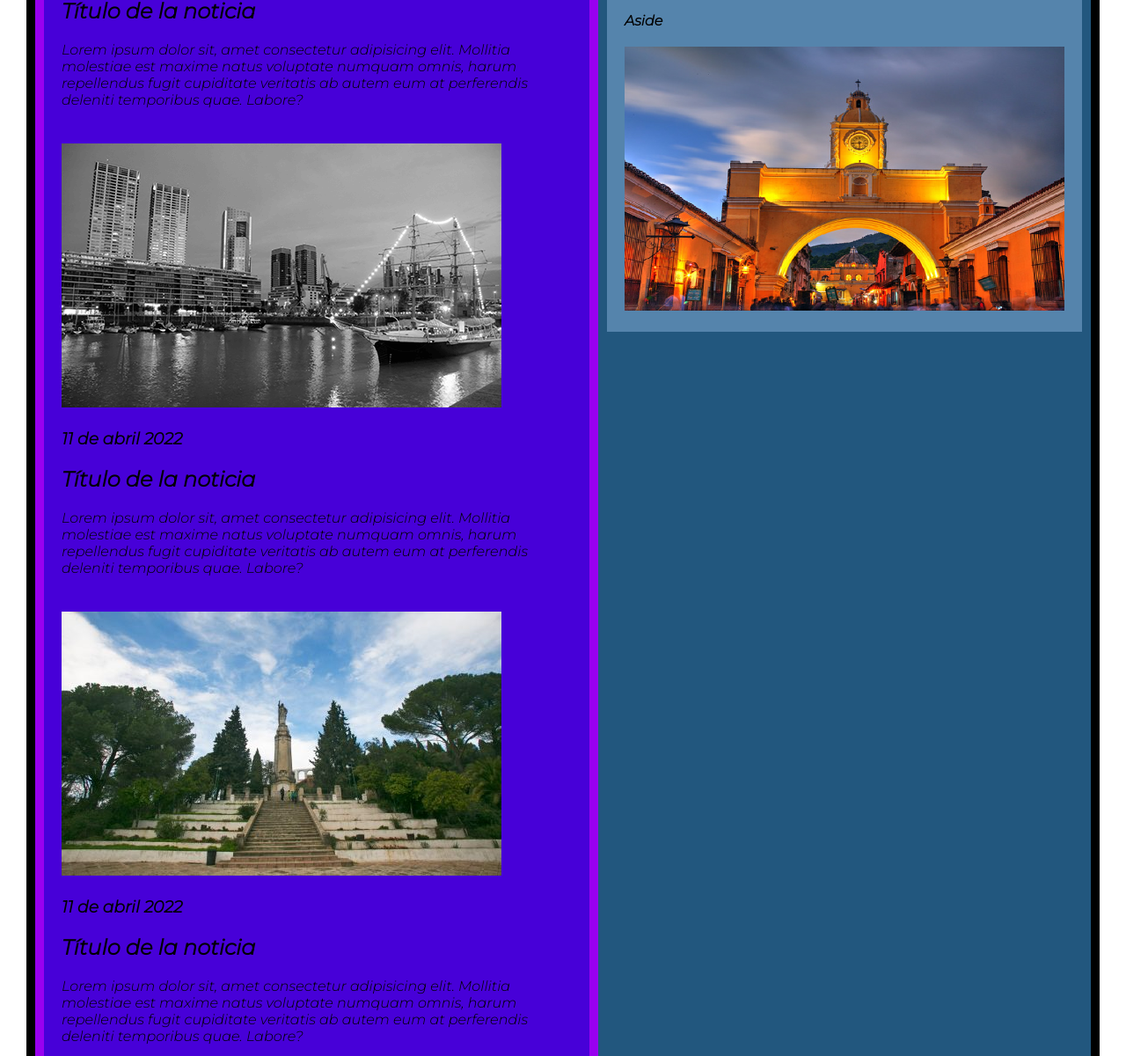
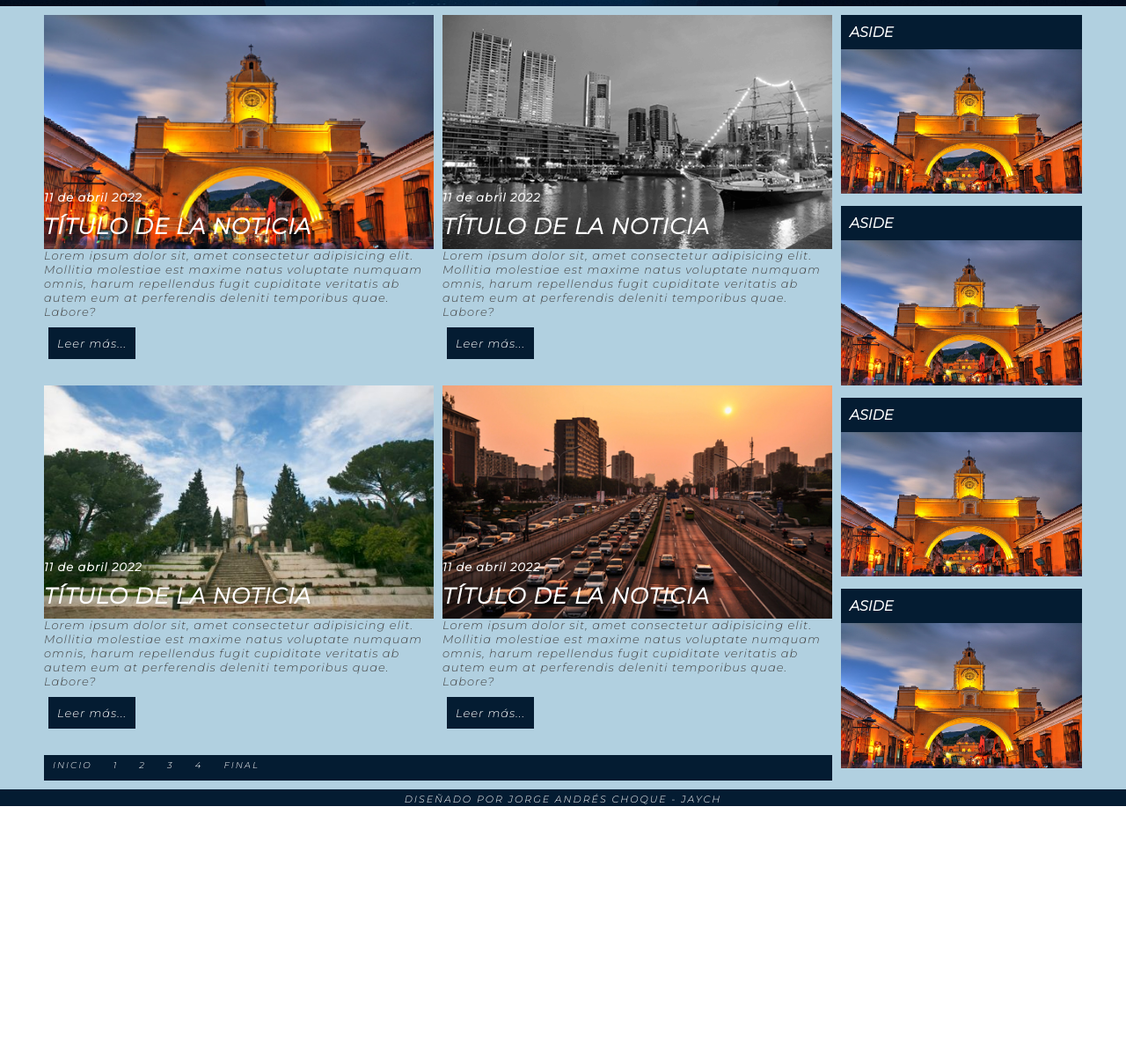
Before and after one commit to Jorge-JayCh/Sitio-Web-Responsive, a plain HTML site: page index.html in a window 1280 px wide. Shown: the part 793-1993 px from the top of the page at 88% size. After the commit the page ends 1709 px from the top, so only its background shows below. Drawn offline with Linux system fonts and the light colour scheme.

Commit message:
Recursos y contenidos terminados

```diff
--- a/estilos.css
+++ b/estilos.css
@@ -2,7 +2,7 @@
     /* margin: 10px;
     padding: 10px; */
     margin: 0px;
-    padding: 10px;
+    padding: 0px;
     box-sizing: border-box;
 }
 
@@ -15,7 +15,12 @@ a {
 }
 .padre {
     display: flex;
+    /* height: 100%; */
+    background: #B1D0E0;
     flex-flow: column nowrap;
+}
+.margen-interno {
+    padding: 0 50px;
 }
 
     .header {
@@ -23,6 +28,7 @@ a {
         background-position: center;
         background-attachment: contain;
         background-size: cover;
+        height: 100vh;
         display: flex;
         flex-flow: column nowrap;
     }
@@ -78,46 +84,121 @@ a {
                     color: #929191;
                 }
         .texto-principal {
-            background: #FEB139;
+            /* background: #f07b3f; */
+            background: rgba(0,0,0,.3);
+            height: 100%;
+            display: flex;
+            align-items: center;
+
         }
             h1{
-                background: #F6F54D;
+                /* background: #F6F54D; */
+                font-family: 'Lora', serif;
+                font-size: 21px;
+                color: #fff;
+                font-weight: 300;
+                text-align: center;
+                line-height: 1.6;
             }
 
     .section {
-        background: #000;
+        /* background: #041C32; */
+        background: #B1D0E0;
+
         display: flex;
     }
         .articulos {
-            background: #9900F0;
-            flex: 2 1 auto;
+            /* background: #9900F0; */
+            background: #B1D0E0;
+            flex: 2 1 140%;
             display: flex;
             flex-flow: row wrap;
         }
             .article {
-                background: #4700D8;
+                color: #444;
+                font-size: 13px;
+                letter-spacing: 1px;
+                margin: 10px 10px 0 0px;
                 flex: 1 1 40%;
+                background: #B1D0E0;
             }
+            .article img {
+                width: 100%;
+            }
+            .article a {
+                color: #fff;
+                font-size: 13px;
+                padding: 10px;
+                background: #041C32;
+                margin: 10px 5px;
+                display: inline-block;
+            }
+            .article a:hover {
+                background: #064663;
+            }
+                h3 {
+                    color: #fff;
+                    font-size: 13px;
+                    padding: 10px 0;
+                    margin-top: -80px;
+                }
+                h2 {
+                    color: #fff;
+                    font-size: 25px;
+                    text-transform: uppercase;
+                    padding: 0px 0 10px 0;
+
+                }
             .navegacion {
-                background: #F900BF;
+                background: #041C32;
+                margin: 10px 10px 0 0px;
                 flex: 1 1 100%;
             }
+            .navegacion a {
+                color: #fff;
+                font-size: 10px;
+                text-transform: uppercase;
+                padding: 0 10px;
+                letter-spacing: 2px;
+            }
+
+
         .aside {
-            background: #22577E;
+            background: #B1D0E0;
             flex: 1 1 auto;
+            /* margin: 10px 5px 10px 0; */
+        }
+        .aside img {
+            width: 100%;
         }
             .publicidad {
-                background: #5584AC;
+                background: #B1D0E0;
+                margin: 10px 0px 10px 0;            }
+            h4 {
+                color: #fff;
+                margin-top: 10px;
+                background: #041C32;
+                padding: 10px;
+                text-transform: uppercase;
+
             }
-
     .footer {
-        background: #000;
+        background: #041C32;
         display: flex;
         justify-content: center;
+        margin-top: 10px;
     }
         .pie {
-            background: #8D8DAA;
-            width: 300px;
+            /* background: #8D8DAA; */
+            /* width: 300px; */
+            text-align: center;
+        }
+        .pie a {
+            color: #fff;
+            font-size: 11px;
+            text-transform: uppercase;
+            padding: 0 10px;
+            letter-spacing: 2px;
         }
 
 @media all and (max-width: 800px) {
--- a/index.html
+++ b/index.html
@@ -15,7 +15,7 @@
     <div class="padre">
 
         <header class="header">
-            <div class="menu">
+            <div class="menu margen-interno">
                 <div class="logo">
                     <a href="index.html">
                         Logo Corporativo
@@ -38,36 +38,40 @@
                 </div>
             </div>
 
-            <div class="texto-principal">
+            <div class="texto-principal margen-interno">
                 <h1>Lorem ipsum dolor sit amet consectetur, adipisicing elit. Quam hic exercitationem ea repudiandae in vel, vitae tempora. Et vero dolore repudiandae numquam veniam obcaecati, illum repellendus cum architecto consectetur eius dicta nam ullam quasi fugit rem, odio autem! Laudantium nisi quas sed excepturi consectetur esse quisquam blanditiis a facilis cupiditate!</h1>
             </div>
         </header>
 
-        <section class="section">
+        <section class="section margen-interno">
             <div class="articulos">
                 <article class="article">
                     <img src="images/p-1.png" alt="">
                     <h3>11 de abril 2022</h3>
                     <h2>Título de la noticia</h2>
                     <p>Lorem ipsum dolor sit, amet consectetur adipisicing elit. Mollitia molestiae est maxime natus voluptate numquam omnis, harum repellendus fugit cupiditate veritatis ab autem eum at perferendis deleniti temporibus quae. Labore?</p>
+                    <a href="#">Leer más...</a>
                 </article>
                 <article class="article">
                     <img src="images/p-2.png" alt="">
                     <h3>11 de abril 2022</h3>
                     <h2>Título de la noticia</h2>
                     <p>Lorem ipsum dolor sit, amet consectetur adipisicing elit. Mollitia molestiae est maxime natus voluptate numquam omnis, harum repellendus fugit cupiditate veritatis ab autem eum at perferendis deleniti temporibus quae. Labore?</p>
+                    <a href="#">Leer más...</a>
                 </article>
                 <article class="article">
                     <img src="images/p-3.jpg" alt="">
                     <h3>11 de abril 2022</h3>
                     <h2>Título de la noticia</h2>
                     <p>Lorem ipsum dolor sit, amet consectetur adipisicing elit. Mollitia molestiae est maxime natus voluptate numquam omnis, harum repellendus fugit cupiditate veritatis ab autem eum at perferendis deleniti temporibus quae. Labore?</p>
+                    <a href="#">Leer más...</a>
                 </article>
                 <article class="article">
                     <img src="images/p-4.jpg" alt="">
                     <h3>11 de abril 2022</h3>
                     <h2>Título de la noticia</h2>
                     <p>Lorem ipsum dolor sit, amet consectetur adipisicing elit. Mollitia molestiae est maxime natus voluptate numquam omnis, harum repellendus fugit cupiditate veritatis ab autem eum at perferendis deleniti temporibus quae. Labore?</p>
+                    <a href="#">Leer más...</a>
                 </article>
 
                 <nav class="navegacion">
@@ -89,12 +93,20 @@
                     <h4>Aside</h4>
                     <img src="images/p-1.png" alt="">
                 </div>
+                <div class="publicidad">
+                    <h4>Aside</h4>
+                    <img src="images/p-1.png" alt="">
+                </div>
+                <div class="publicidad">
+                    <h4>Aside</h4>
+                    <img src="images/p-1.png" alt="">
+                </div>
             </aside>
         </section>
 
-        <footer class="footer">
+        <footer class="footer margen-interno">
             <nav class="pie">
-                <a href="#">Diseñado por Jorge Andrés Choque JayCh</a>
+                <a href="#">Diseñado por Jorge Andrés Choque - JayCh</a>
             </nav>
         </footer>
 
```
